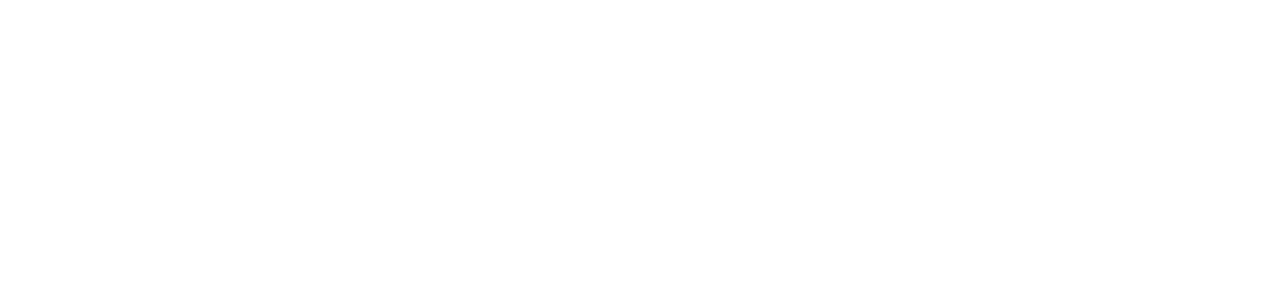
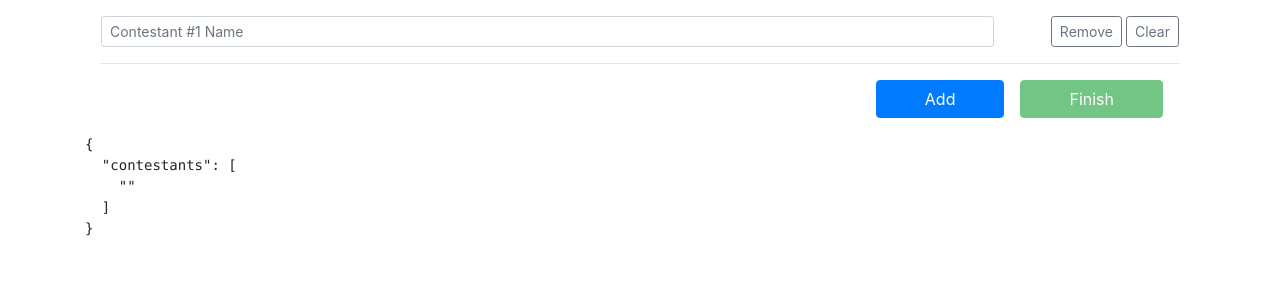
Before and after one commit to rubenitsky/ng-jeopardy, an Angular app: page /contestants in a window 1280 px wide. Shown: the top 300 px of the page. Built offline with nearby package versions, Linux system fonts and the light colour scheme.

Commit message:
Add contestant entry form

```diff
--- a/src/app/contestant-entry/contestant-entry.component.html
+++ b/src/app/contestant-entry/contestant-entry.component.html
@@ -1 +1,35 @@
-<p>contestant-entry works!</p>
+<div class="container">
+
+  <form class="p-3" [formGroup]="contestantFormGroup" (ngSubmit)="addContestants(contestantFormGroup)">
+    <div class="mb-3">
+      <div class="row mb-2" *ngFor="let contestantGroup of contestantArray.controls; index as i">
+        <div class="col" formArrayName="contestants">
+          <input class="form-control form-control-sm"
+                 type="text"
+                 placeholder="Contestant #{{ i+1 }} Name"
+                 formControlName="{{i}}">
+        </div>
+        <div class="col-2 d-flex justify-content-end">
+          <button type="button"
+                  class="btn btn-sm btn-outline-secondary mr-1"
+                  (click)="removeContestant(i)">Remove</button>
+          <button type="button" class="btn btn-sm btn-outline-secondary"
+                  (click)="clearContestantNameValue(i)">Clear</button>
+        </div>
+      </div>
+    </div>
+
+    <hr>
+    <div class="row">
+      <div class="col d-flex justify-content-end">
+        <button type="button" class="btn btn-primary px-5 mr-3"
+                [disabled]="contestantArray.length >= 3"
+                (click)="insertNewContestantFG()">Add</button>
+        <button type="submit" class="btn btn-success px-5 mr-3"
+                [disabled]="contestantArray.length < 3">Finish</button>
+      </div>
+    </div>
+  </form>
+  <pre>{{ contestantFormGroup.value | json}}</pre>
+
+</div>
--- a/src/app/contestant-entry/contestant-entry.component.ts
+++ b/src/app/contestant-entry/contestant-entry.component.ts
@@ -1,4 +1,6 @@
-import { Component, OnInit } from '@angular/core';
+import {Component, OnInit} from '@angular/core';
+import {FormArray, FormControl, FormGroup, Validators} from "@angular/forms";
+
 
 @Component({
   selector: 'app-contestant-entry',
@@ -7,9 +9,36 @@
 })
 export class ContestantEntryComponent implements OnInit {
 
+  public contestantArray = new FormArray([]);
+  public contestantFormGroup: FormGroup = new FormGroup({
+    contestants: this.contestantArray
+  });
+
+
   constructor() { }
 
   ngOnInit() {
+    this.insertNewContestantFG();
+  }
+
+  public insertNewContestantFG(): void {
+    this.contestantArray.push(
+      new FormControl('', [Validators.required])
+    );
+  }
+
+  public addContestants(contestantFormGroup: FormGroup): void {
+    if (contestantFormGroup.valid) {
+      const formValue = contestantFormGroup.value;
+    }
+  }
+
+  public removeContestant(indx: number): void {
+    this.contestantArray.removeAt(indx);
+  }
+
+  public clearContestantNameValue(indx: number): void {
+    this.contestantArray.at(indx).setValue('');
   }
 
 }
```
